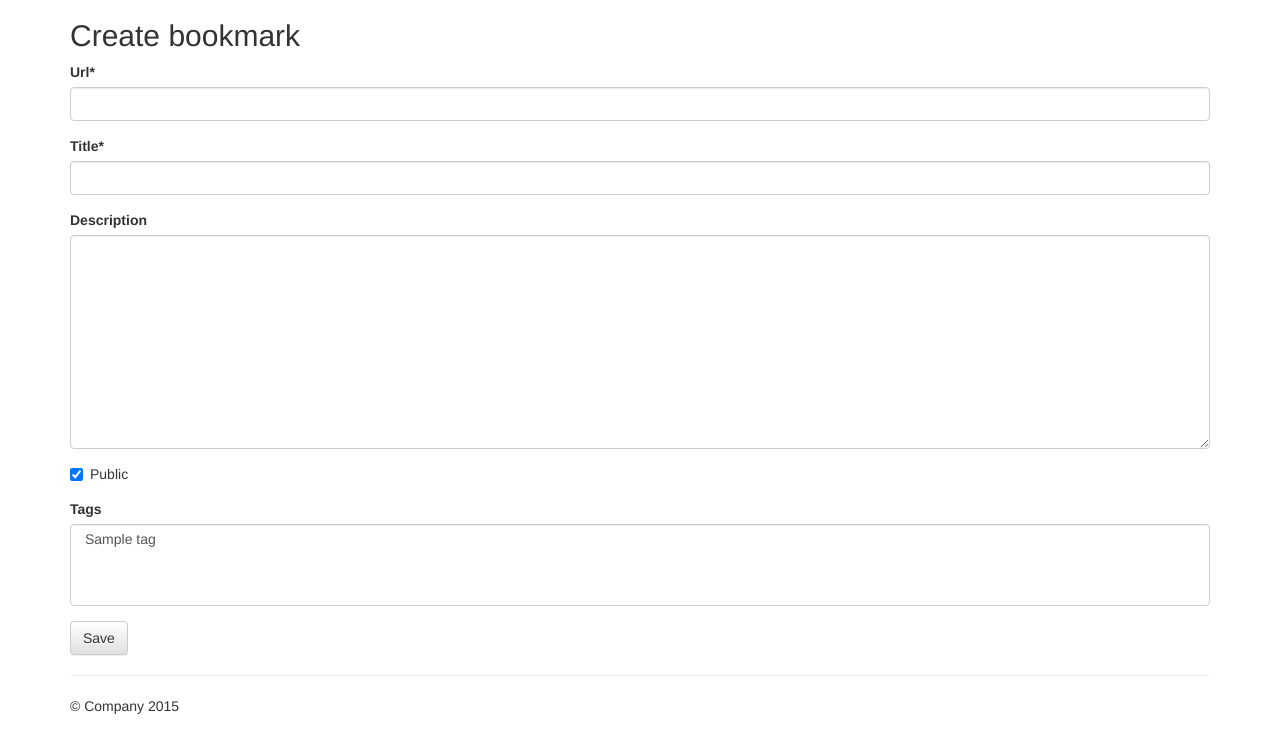
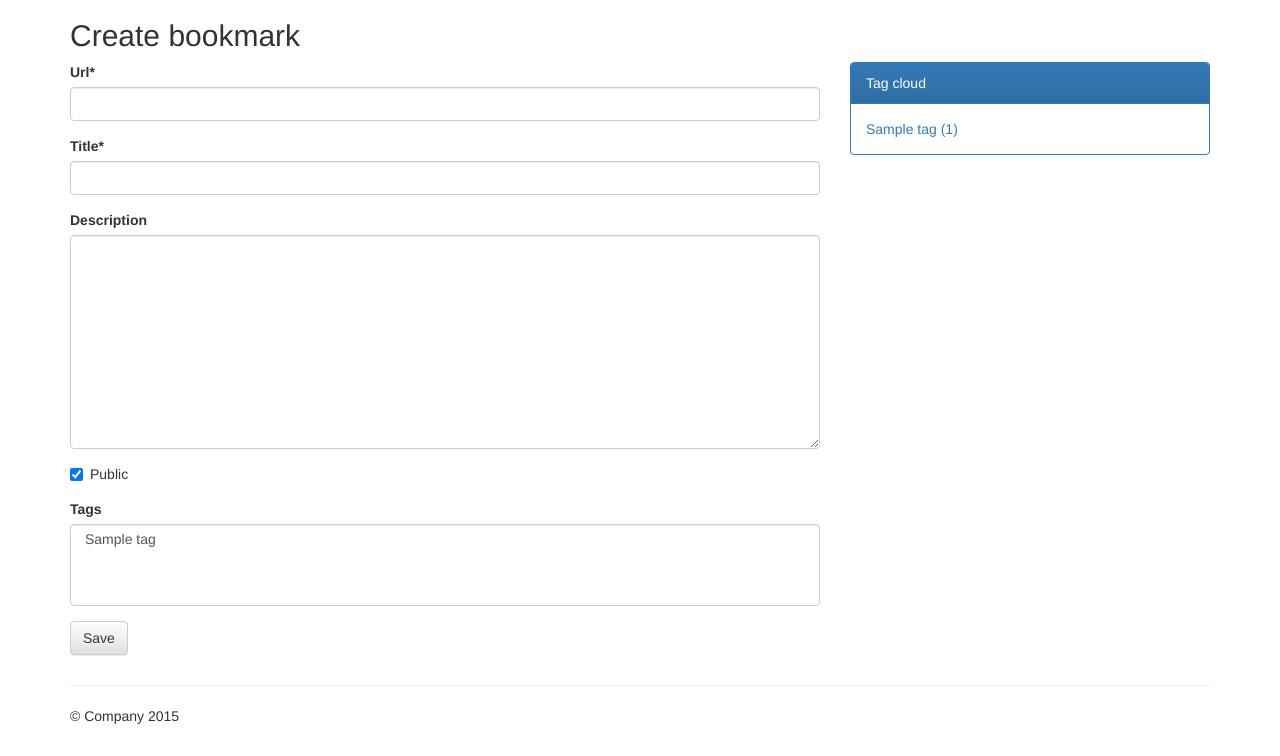
Before and after one commit to f4bioss/django_marcador, a Django app: page /create/ in a window 1280 px wide. Shown: the part 51-807 px from the top of the page. Before the commit the page ends 765 px from the top, so only its background shows below. Run offline with Django 3.2, Linux system fonts and the light colour scheme; a user stored in the database is signed in; tables that the repository leaves empty hold one stand-in row (values such as "Sample post"); parts of the project's set-up code (start-up, migrations or seed data) failed here and were passed over; some libraries are stand-ins or nearby versions.

Commit message:
Add custom template tags

```diff
--- a/marcador/templates/marcador/bookmark_user.html
+++ b/marcador/templates/marcador/bookmark_user.html
@@ -1,4 +1,5 @@
 {% extends "marcador/bookmark_list.html" %}
+{% load marcador_tags %}
 
 {% block title %}{{ owner.username }}'s bookmarks{% endblock %}
 
@@ -7,3 +8,7 @@
         <small>{{ bookmarks.count }} bookmarks in total</small>
     </h2>
 {% endblock %}
+
+{% block sidebar %}
+  {% tagcloud owner %}
+{% endblock %}
--- /dev/null
+++ b/marcador/templatetags/marcador_tags.py
@@ -0,0 +1,28 @@
+from django import template
+from django.core.urlresolvers import reverse
+from django.db import models
+from django.utils.html import format_html_join
+
+from ..models import Tag
+
+
+register = template.Library()
+
+
+@register.simple_tag(takes_context=True)
+def tagcloud(context, owner=None):
+    url = reverse('marcador_bookmark_list')
+    filters = {'bookmark__is_public': True}
+
+    if owner is not None:
+        url = reverse('marcador_bookmark_user',
+            kwargs={'username': owner.username})
+        filters['bookmark__owner'] = owner
+    if context['user'] == owner:
+        del filters['bookmark__is_public']
+
+    tags = Tag.objects.filter(**filters)
+    tags = tags.annotate(count=models.Count('bookmark'))
+    tags = tags.order_by('name').values_list('name', 'count')
+    fmt = '<a href="%s?tag={0}">{0} ({1})</a>' % url
+    return format_html_join(', ', fmt, tags)
--- a/marcador/views.py
+++ b/marcador/views.py
@@ -8,6 +8,8 @@ from models import Bookmark
 
 def bookmark_list(request):
     bookmarks = Bookmark.public.all()
+    if request.GET.get('tag'):
+        bookmarks = bookmarks.filter(tags__name=request.GET['tag'])
     context = {'bookmarks': bookmarks}
     return render(request, 'marcador/bookmark_list.html', context)
 
@@ -17,6 +19,8 @@ def bookmark_user(request, username):
         bookmarks = user.bookmarks.all()
     else:
         bookmarks = Bookmark.public.filter(owner__username=username)
+    if  request.GET.get('tag'):
+        bookmarks = bookmarks.filter(tags__name=request.GET['tag'])
     context = {'bookmarks': bookmarks, 'owner': user}
     return render(request, 'marcador/bookmark_user.html', context)
 
--- a/templates/base.html
+++ b/templates/base.html
@@ -1,4 +1,4 @@
-{% load staticfiles %}
+{% load staticfiles marcador_tags %}
 <!doctype html>
 <!--[if lt IE 7]>      <html class="no-js lt-ie9 lt-ie8 lt-ie7" lang=""> <![endif]-->
 <!--[if IE 7]>         <html class="no-js lt-ie9 lt-ie8" lang=""> <![endif]-->
@@ -43,19 +43,32 @@
           {% block toggle_login %}
           {% include "toggle_login.html" %}
           {% endblock %}
-
         </div><!--/.navbar-collapse -->
       </div>
     </nav>
 
 
     <div class="container">
-      <div>
-          {% block heading %}{% endblock %}
+      <div class="row">
+          <div class="col-md-12">
+              {% block heading %}{% endblock %}
+          </div>
       </div>
-      <div>
-          {%  block content %}{% endblock %}
-
+      <div class="row">
+          <div class="col-md-8">
+              {%  block content %}{% endblock %}
+          </div>
+          <div class="col-md-4">
+              <div class="panel panel-primary">
+                  <div class="panel-heading">Tag cloud</div>
+                  <div class="panel-body">
+                  {% block sidebar %}
+                      {% tagcloud %}
+                  {% endblock %}
+                  </div>
+              </div>
+          </div>
+      </div>
       <hr>
 
       <footer>
```
Also changed, not shown: marcador/templatetags/__init__.py (added).
